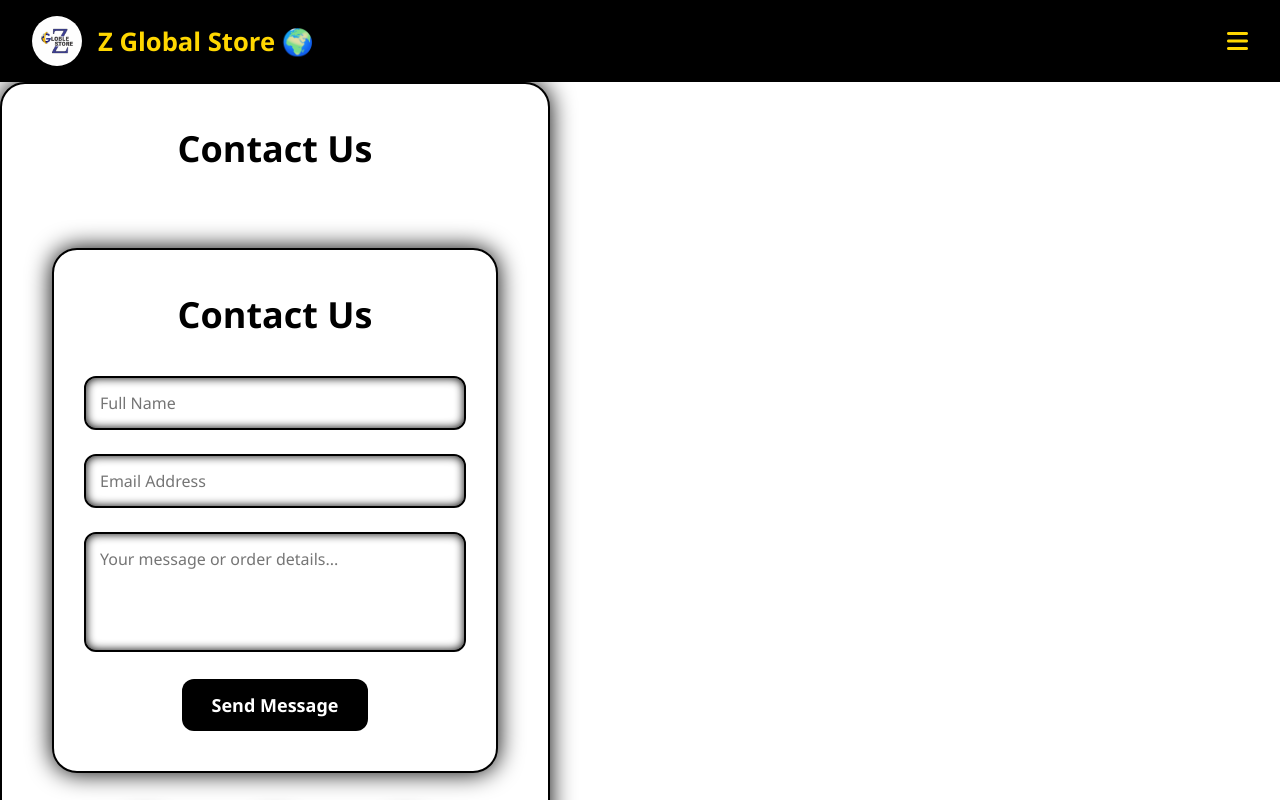
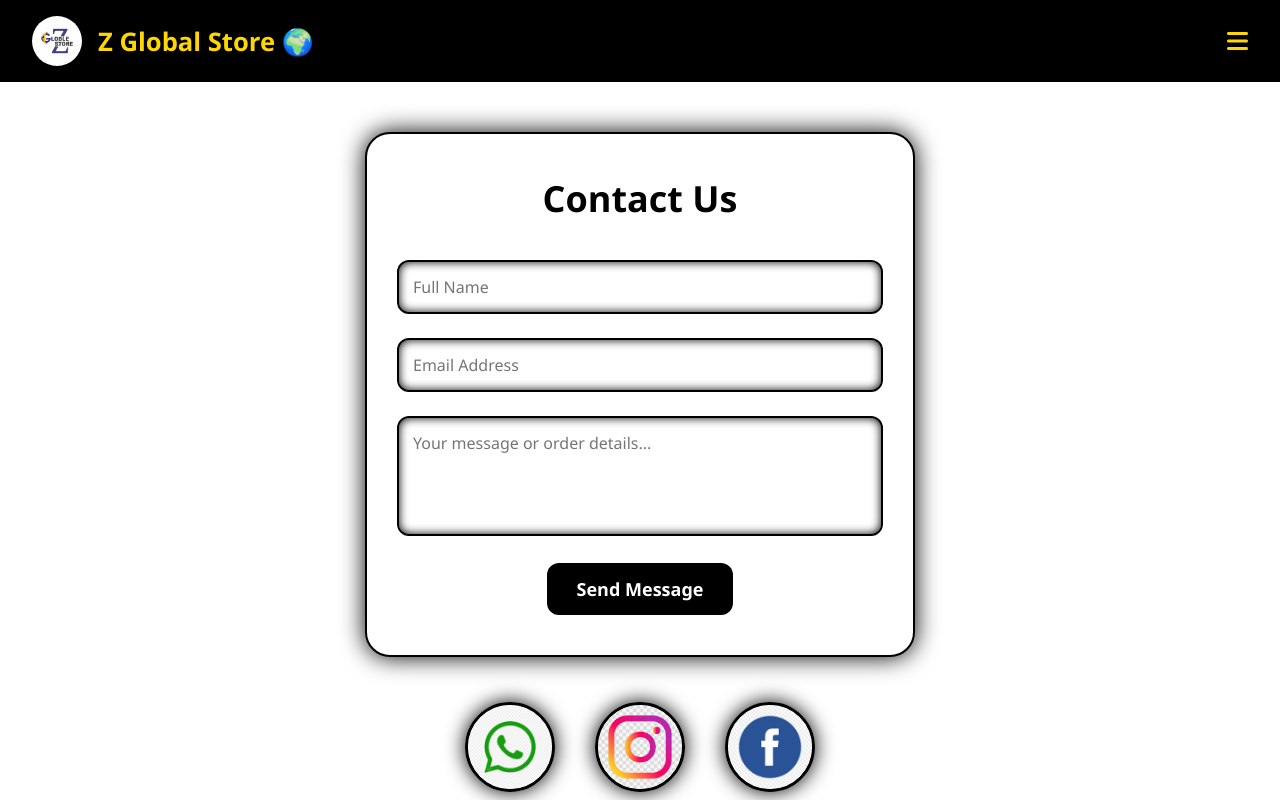
Before and after one commit to Zombie321-v/ZGlobal-Store, a plain HTML site: page contact.html in a window 1280 px wide. Shown: the top 800 px of the page. Drawn offline with Linux system fonts and the light colour scheme.

Commit message:
Update contact.html

```diff
--- a/contact.html
+++ b/contact.html
@@ -250,8 +250,6 @@ header {
     <li onclick="goTo('contact')">CONTACT</li>
   </ul>
 </nav>
-  <div class="contact-container">
-    <h2>Contact Us</h2>
 <div class="main-wrapper">
   <div class="contact-container">
     <h2>Contact Us</h2>
```
